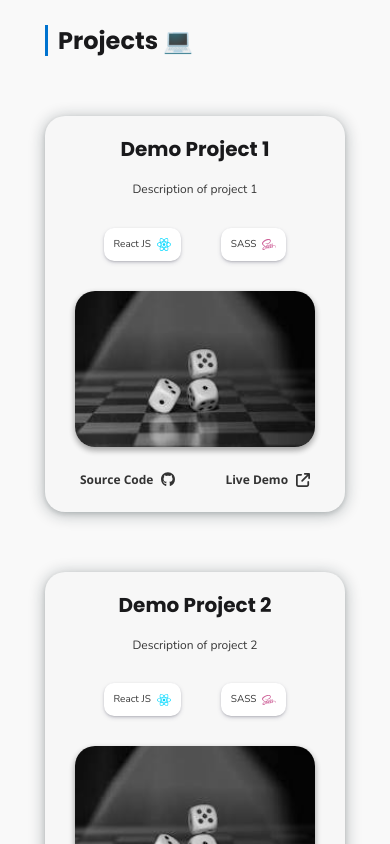
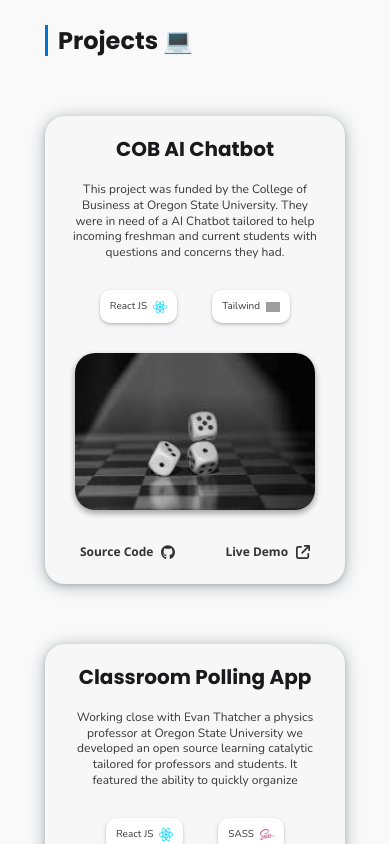
Before and after one commit to gavenrobertson/portfolio-website, a React (Create React App) app: page / in a window 390 px wide. Shown: the part 1660-2504 px from the top of the page. Built offline with nearby package versions, Linux system fonts and the light colour scheme; grey boxes are pictures that could not be loaded.

Commit message:
Updated the Nav and also edited the project section

```diff
--- a/src/components/Navbar.js
+++ b/src/components/Navbar.js
@@ -49,12 +49,12 @@ export default function Navbar() {
                         </Link>
                     </li>
                     <li className="nav-menu-item">
-                        <Link onClick={handleMenuClick} to="about" smooth={true} duration={50} offset={-40}>
+                        <Link onClick={handleMenuClick} to="about" smooth={true} duration={50} offset={-30}>
                             About
                         </Link>
                     </li>
                     <li className="nav-menu-item">
-                        <Link onClick={handleMenuClick} to="projects" smooth={true} duration={50} offset={-40}>
+                        <Link onClick={handleMenuClick} to="projects" smooth={true} duration={50} offset={-30}>
                             Projects
                         </Link>
                     </li>
--- a/src/components/Projects.js
+++ b/src/components/Projects.js
@@ -3,6 +3,7 @@ import '../styles/main.scss';
 import testimage from "../imgs/dice.jpg";
 import react_icon from '../imgs/react-js-icon.svg';
 import sass_icon from '../imgs/sass-icon.svg';
+import twind_icon from '../imgs/tailwind-css-icon.svg';
 
 function ProjectComponent({
                               image,
@@ -60,19 +61,19 @@ export default function Projects() {
             image: testimage,
             ghublink: "https://github.com/yourusername/yourproject1",
             livedemolink: "https://yourprojectdemo1.com",
-            nameoftheproject: "Demo Project 1",
-            descriptionoftheproject: "Description of project 1",
+            nameoftheproject: "COB AI Chatbot",
+            descriptionoftheproject: "This project was funded by the College of Business at Oregon State University. They were in need of a AI Chatbot tailored to help incoming freshman and current students with questions and concerns they had.",
             projectframework: "React JS",
             frameworksvgicon: react_icon,
-            projectstyling: "SASS",
-            stylingsvgicon: sass_icon,
+            projectstyling: "Tailwind",
+            stylingsvgicon: twind_icon,
         },
         {
             image: testimage,
             ghublink: "https://github.com/yourusername/yourproject2",
             livedemolink: "https://yourprojectdemo2.com",
-            nameoftheproject: "Demo Project 2",
-            descriptionoftheproject: "Description of project 2",
+            nameoftheproject: "Classroom Polling App",
+            descriptionoftheproject: "Working close with Evan Thatcher a physics professor at Oregon State University we developed an open source learning catalytic tailored for professors and students. It featured the ability to quickly organize",
             projectframework: "React JS",
             frameworksvgicon: react_icon,
             projectstyling: "SASS",
--- a/src/styles/_default.scss
+++ b/src/styles/_default.scss
@@ -21,9 +21,7 @@ body::-webkit-scrollbar {
 }
 
 body::-webkit-scrollbar-track {
-    border-radius: 8px;
-    background-color: #e7e7e7;
-    border: 1px solid #cacaca;
+    display: none;
 }
 
 body::-webkit-scrollbar-thumb {
--- a/src/styles/_projects.scss
+++ b/src/styles/_projects.scss
@@ -20,12 +20,12 @@
 }
 
 .project-container {
-    margin-bottom: 12rem;
+    margin-bottom: 8rem;
     display: flex;
     flex-direction: row-reverse;
     width: fit-content;
-    padding: 2.5rem;
-    gap: 8rem;
+    padding: 3.5rem;
+    gap: 6rem;
     background-color: #f7f7f7;
     border-radius: 2rem;
     box-shadow: rgba(14, 30, 37, 0.12) 0px 2px 4px 0px, rgba(14, 30, 37, 0.32) 0px 2px 16px 0px;
@@ -33,7 +33,7 @@
 
 .project-image {
     height: auto;
-    width: 520px;
+    width: 500px;
     border-radius: 2rem;
     box-shadow: rgba(0, 0, 0, 0.16) 0px 3px 6px, rgba(0, 0, 0, 0.23) 0px 3px 6px;
 }
@@ -42,6 +42,7 @@
     display: flex;
     justify-content: center;
     gap: 5rem;
+    margin-top: 1rem;
 }
 
 .projlinks {
@@ -85,6 +86,7 @@
 
 .project-description-container {
     display: flex;
+    justify-content: center;
     flex-direction: column;
     align-items: center;
     height: auto;
@@ -94,20 +96,20 @@
 .name-of-project {
     font-family: 'Poppins', sans-serif;
     color: #19191b;
-    font-size: 3rem;
+    font-size: 2.5rem;
 }
 
 .description-of-project {
     font-family: "Nunito", sans-serif;
     text-align: center;
-    font-size: 2rem;
+    font-size: 1.8rem;
     margin-top: 2rem;
 }
 
 .project-techstack {
     display: flex;
-    margin: 6rem auto;
-    gap: 4rem;
+    margin: 3.8rem auto;
+    gap: 3.5rem;
 }
 
 .framework {
@@ -133,7 +135,8 @@
     }
 
     .project-container {
-        margin-bottom: 10rem;
+        padding: 3.6rem 3.4rem;
+        margin-bottom: 8rem;
         align-items: center;
         gap: 0;
         flex-direction: column-reverse;
@@ -153,6 +156,10 @@
         align-items: center;
     }
 
+    .projlinks {
+        font-size: 1.6rem;
+    }
+
 }
 
 @media screen and (max-width: 700px) {
@@ -163,7 +170,7 @@
     }
 
     .name-of-project {
-        font-size: 2.6rem;
+        font-size: 2.4rem;
     }
 
     .description-of-project {
@@ -175,7 +182,7 @@
     }
 
     .project-techstack {
-        margin: 4rem;
+        margin: 3.2rem;
     }
 
     .framework {
@@ -213,19 +220,15 @@
     }
 
     .name-of-project {
-        font-size: 2.6rem;
+        font-size: 2.2rem;
     }
 
     .description-of-project {
-        font-size: 1.6rem;
+        font-size: 1.5rem;
     }
 
     .project-image {
         width: 300px;
-    }
-
-    .project-techstack {
-        margin: 3.2rem;
     }
 
     .framework {
@@ -311,11 +314,11 @@
     }
 
     .project-techstack {
-        margin: 3rem;
+        margin: 2.4rem;
     }
 
     .framework {
-        font-size: 0.9rem;
+        font-size: 1rem;
     }
 
     .framework-icon {
@@ -330,6 +333,8 @@
         width: 1.4rem;
     }
 
-
+    .project-links {
+        margin-top: 0;
+    }
 
 }
```
Also changed, not shown: src/imgs/devgaven.png (deleted).
